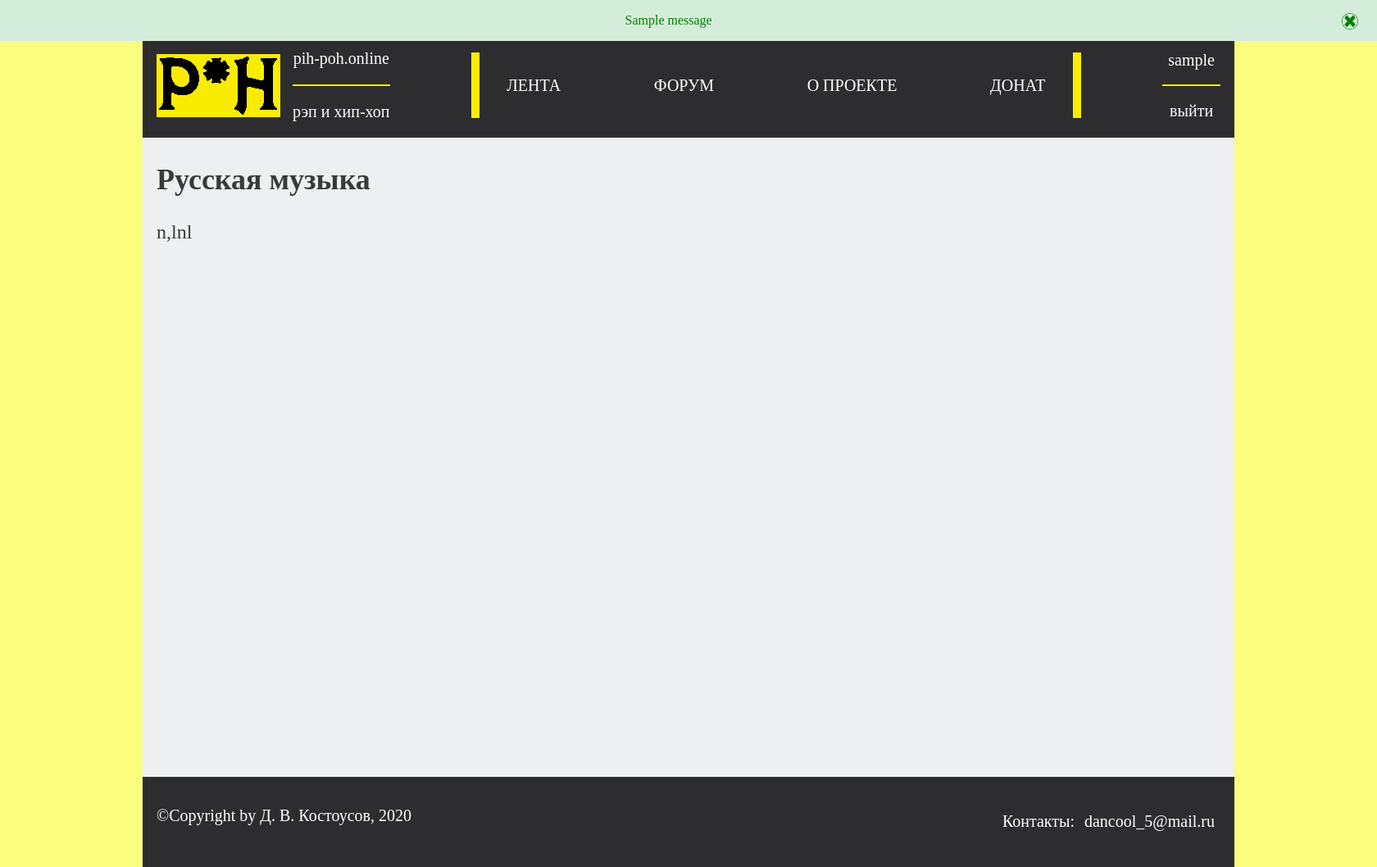
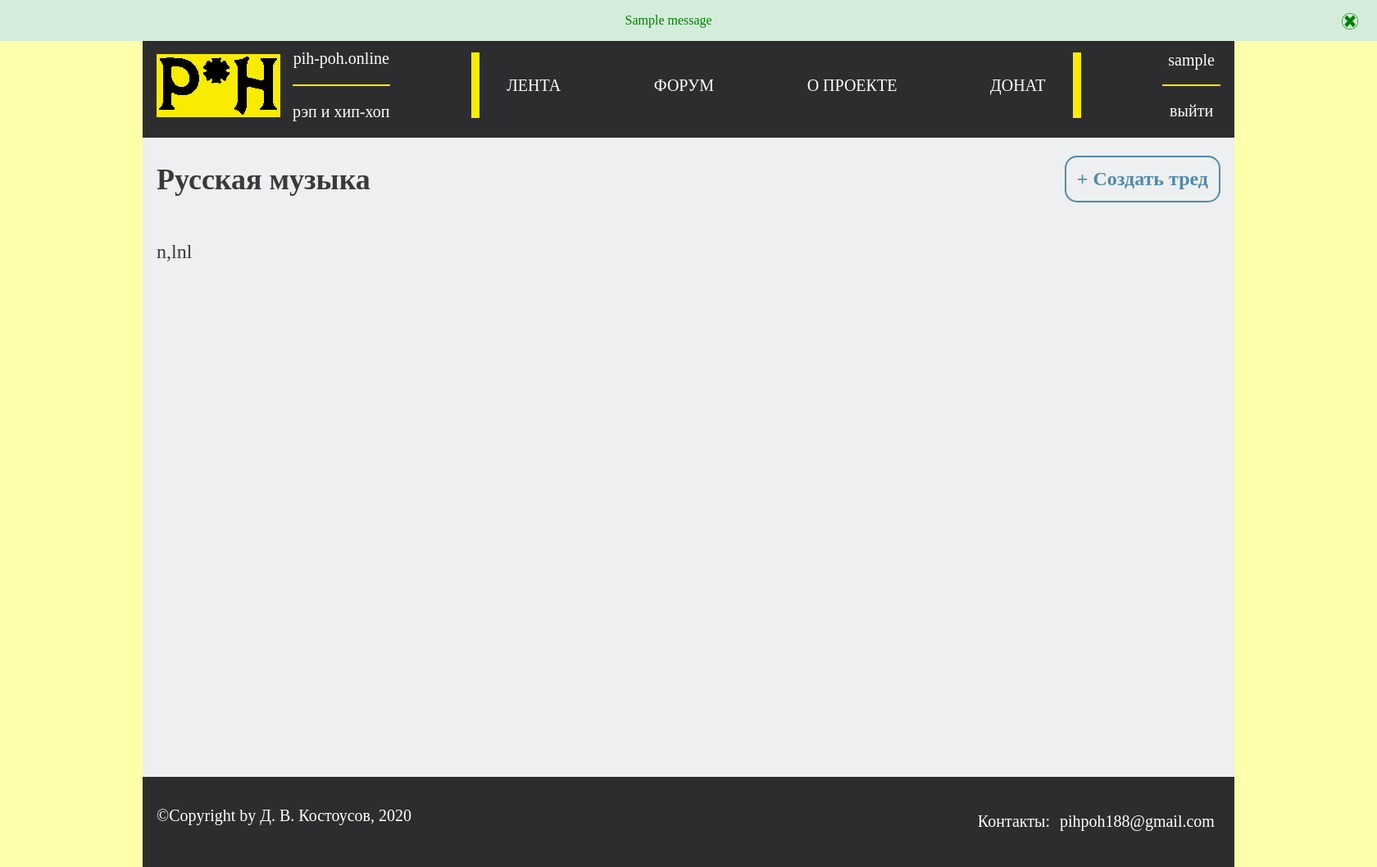
Before and after one commit to dancool5/pih-poh.online, a Flask app: page /forum/section/1 in a window 1680 px wide. Shown: the whole page at 82% size. Run offline with Flask 2, Linux system fonts and the light colour scheme; a user stored in the database is signed in; data comes from the database, SQL or seed files in the repository; tables that the repository leaves empty hold one stand-in row (values such as "Sample post"); one stand-in notice (Sample message) is shown.

Commit message:
Add able to create thread

```diff
--- a/data/thread.py
+++ b/data/thread.py
@@ -1,4 +1,3 @@
-import datetime
 import sqlalchemy
 from .db_session import SqlAlchemyBase
 from sqlalchemy import orm
@@ -8,9 +7,9 @@ class Thread(SqlAlchemyBase):
     __tablename__ = 'threads'
 
     id = sqlalchemy.Column(sqlalchemy.Integer, primary_key=True, autoincrement=True)
-    name = sqlalchemy.Column(sqlalchemy.String, unique=True)
+    name = sqlalchemy.Column(sqlalchemy.String, nullable=True)
     description = sqlalchemy.Column(sqlalchemy.String, nullable=True)
-    created_date = sqlalchemy.Column(sqlalchemy.DateTime, default=datetime.datetime.now)
+    created_date = sqlalchemy.Column(sqlalchemy.DateTime)
     last_message_date = sqlalchemy.Column(sqlalchemy.DateTime, default=None)
     author_id = sqlalchemy.Column(sqlalchemy.Integer, sqlalchemy.ForeignKey("users.id"))
     section_id = sqlalchemy.Column(sqlalchemy.Integer, sqlalchemy.ForeignKey("sections.id"))
--- a/data/user.py
+++ b/data/user.py
@@ -14,6 +14,7 @@ class User(SqlAlchemyBase, UserMixin):
     about = sqlalchemy.Column(sqlalchemy.String, nullable=True)
     birth_date = sqlalchemy.Column(sqlalchemy.DateTime, nullable=True)
     statuses = sqlalchemy.Column(sqlalchemy.String, nullable=True, default='')
+    avatar = sqlalchemy.Column(sqlalchemy.String, default='')
     email = sqlalchemy.Column(sqlalchemy.String, index=True, unique=True)
     password = sqlalchemy.Column(sqlalchemy.String)
     created_date = sqlalchemy.Column(sqlalchemy.DateTime, default=datetime.datetime.now)
--- a/forms.py
+++ b/forms.py
@@ -25,3 +25,9 @@ class RegisterForm(FlaskForm):
                           validators=[Length(max=100, message='Не пишите слишком много (максимум - 100 символов)!')])
     captcha = StringField('')
     submit = SubmitField('Зарегистрироваться')
+
+
+class ThreadForm(FlaskForm):
+    name = StringField('Тема', validators=[DataRequired()])
+    description = TextAreaField('Описание', validators=[DataRequired()])
+    submit = SubmitField('Создать')
--- a/main.py
+++ b/main.py
@@ -1,4 +1,4 @@
-from flask_mail import Message, Mail
+from flask_mail import Message as MailMessage, Mail
 
 from flask import Flask, render_template, redirect, session, flash, url_for
 from flask_login import LoginManager, login_user, current_user, logout_user, login_required
@@ -42,7 +42,7 @@ def confirm_token(token):
 
 
 def send_email(to, subject, template):
-    msg = Message(subject, recipients=[to], html=template, sender=app.config['MAIL_DEFAULT_SENDER'])
+    msg = MailMessage(subject, recipients=[to], html=template, sender=app.config['MAIL_DEFAULT_SENDER'])
     mail.send(msg)
 
 
@@ -54,11 +54,18 @@ app.config['SECURITY_PASSWORD_SALT'] = os.environ.get('SECURITY_PASSWORD_SALT')
 
 app.config['MAIL_SERVER'] = os.environ.get('MAIL_SERVER')
 app.config['MAIL_PORT'] = os.environ.get('MAIL_PORT')
-app.config['MAIL_USE_TLS'] = os.environ.get('USE_TLS')
-app.config['MAIL_USE_SSL'] = os.environ.get('USE_SSL')
-app.config['MAIL_DEFAULT_SENDER'] = os.environ.get('DEFAULT_SENDER')
+app.config['MAIL_USE_TLS'] = os.environ.get('MAIL_USE_TLS') == 'True'
+app.config['MAIL_USE_SSL'] = os.environ.get('MAIL_USE_SSL') == 'True'
+app.config['MAIL_DEFAULT_SENDER'] = os.environ.get('MAIL_DEFAULT_SENDER')
 app.config['MAIL_USERNAME'] = os.environ.get('MAIL_USERNAME')
 app.config['MAIL_PASSWORD'] = os.environ.get('MAIL_PASSWORD')
+print(app.config['MAIL_SERVER'],
+app.config['MAIL_PORT'],
+app.config['MAIL_USE_TLS'],
+app.config['MAIL_USE_SSL'],
+app.config['MAIL_DEFAULT_SENDER'],
+app.config['MAIL_USERNAME'],
+app.config['MAIL_PASSWORD'])
 
 mail = Mail(app)
 
@@ -109,7 +116,23 @@ def sect(section_id):
     db = db_session.create_session()
     section = db.query(Section).filter(Section.id == section_id).first()
     threads = db.query(Thread).filter(Thread.section_id == section.id).all()
-    return render_template('section.html', title=section.name, threads=threads, section_name=section.name)
+    return render_template('section.html', title=section.name, threads=threads, section=section)
+
+
+@app.route('/forum/section/<section_id>/create_thread', methods=['GET', 'POST'])
+def create_thread(section_id):
+    form = ThreadForm()
+    if form.validate_on_submit():
+        db = db_session.create_session()
+        thread = Thread(name=form.name.data, description=form.description.data, author_id=current_user.id,
+                        section_id=section_id, created_date=datetime.now())
+        db.add(thread)
+        section = db.query(Section).filter(Section.id == section_id).first()
+        section.count_threads = section.count_threads + 1
+        section.last_thread_date = thread.created_date
+        db.commit()
+        return redirect(url_for('sect', section_id=section_id))
+    return render_template('create_thread.html', title='Создать тред', form=form)
 
 
 @app.route('/about')
@@ -181,7 +204,6 @@ def login():
 @login_required
 def logout():
     logout_user()
-    return redirect("/")
 
 
 @app.route('/confirm/<token>')
--- a/static/css/style.css
+++ b/static/css/style.css
@@ -5,7 +5,7 @@ html {
 }
 
 *{
-	background-color: #FAFD7D;
+	background-color: #FDFFAA;
 }
 
 body {
@@ -320,3 +327,32 @@ footer pre {
 .act:hover {
 	content: attr(title);
 }
+
+.sec_head {
+	display: flex;
+	justify-content: space-between;
+	align-items: center;
+}
+
+.add_tred {
+	text-decoration: none;
+	font-weight: 900;
+	border: 2px solid red;
+	border-radius: 15px;
+	padding: 1%;
+}
+
+.add_tred {
+	border: 2px solid;
+}
+
+.add_tred:hover {
+	border: 2px solid #67C7F1;
+}
+
+.create_thread {
+	min-width: 20%;
+	max-width: 20%;
+	margin: auto;
+	margin-top: 5%;
+}
--- a/templates/404.html
+++ b/templates/404.html
@@ -15,7 +15,7 @@
         <div class="error_page">
             <h1>Упс, произошла ошибка</h1>
             <h2>Кажется Вы ошиблись адресом, и этой страницы нет и никогда не было</h2>
-            <pre><nobr><h2>Если Вы уверены в обратном, то, пожалуйста, сообщите нам об ошибке: <a href="mailto: dancool_5@mail.ru">dancool_5@mail.ru</a></h2></nobr></pre>
+            <pre><nobr><h2>Если Вы уверены в обратном, то, пожалуйста, сообщите нам об ошибке: <a href="mailto: pihpoh188@gmail.com">pihpoh188@gmail.com</a></h2></nobr></pre>
             <h2><a href="{{ url_for('news_line') }}">Вернуться на главную</a></h2>
         </div>
 	</body>
--- a/templates/500.html
+++ b/templates/500.html
@@ -15,7 +15,7 @@
         <div class="error_page">
             <h1>Упс, произошла ошибка</h1>
             <h2>В нашей системе что-то пошло не так, приносим свои изинения</h2>
-            <pre><nobr><h2>Будем искринне признательны, если Вы подробно сообщите нам об ошибке: <a href="mailto: dancool_5@mail.ru">dancool_5@mail.ru</a></h2></nobr></pre>
+            <pre><nobr><h2>Будем искринне признательны, если Вы подробно сообщите нам об ошибке: <a href="mailto: pihpoh188@gmail.com">pihpoh188@gmail.com</a></h2></nobr></pre>
             <h2><a href="{{ url_for('news_line') }}">Вернуться на главную</a></h2>
         </div>
 	</body>
--- a/templates/base.html
+++ b/templates/base.html
@@ -74,6 +74,6 @@
 	</body>
 	<footer>
 		<p>©Copyright by Д. В. Костоусов, 2020</p>
-		<pre id="aa"><nobr>Контакты: <a href="mailto: dancool_5@mail.ru">dancool_5@mail.ru</a></nobr></pre>
+		<pre id="aa"><nobr>Контакты: <a href="mailto: pihpoh188@gmail.com">pihpoh188@gmail.com</a></nobr></pre>
 	</footer>
 </html>
--- a/templates/forum.html
+++ b/templates/forum.html
@@ -14,7 +14,7 @@
 					<p class="act" title="(!)Активным считается тред, в котором последнее сообщение написано не менее 3 дней назад">Активных: {{ section.active_threads }}</p>
 					<p>Последний:
 					{% if section.last_thread_date %}
-						{{ section.last_thread_date }}
+						{{ section.last_thread_date.strftime("%Y-%m-%d %H:%M") }}
 					{% else %}
 						-
 					{% endif %}
--- a/templates/section.html
+++ b/templates/section.html
@@ -1,6 +1,11 @@
 {% extends "base.html" %}
 {% block content %}
-	<h2>{{ section_name }}</h2>
+	<div class="sec_head">
+		<h2>{{ section.name }}</h2>
+			{% if current_user.is_authenticated %}
+				<a class="add_tred" href="{{ url_for('create_thread', section_id=section.id) }}">+ Создать тред</a>
+			{% endif %}
+	</div>
     {% if threads %}
         <p>n,lnl</p>
     {% else %}
```
Also changed, not shown: other parts of static/css/style.css (+18 -11 lines), templates/create_thread.html (added, +30 -0 lines), data/db_session.py (line endings or trailing spaces), data/message.py (line endings or trailing spaces), static/images/avatar.png (added).
